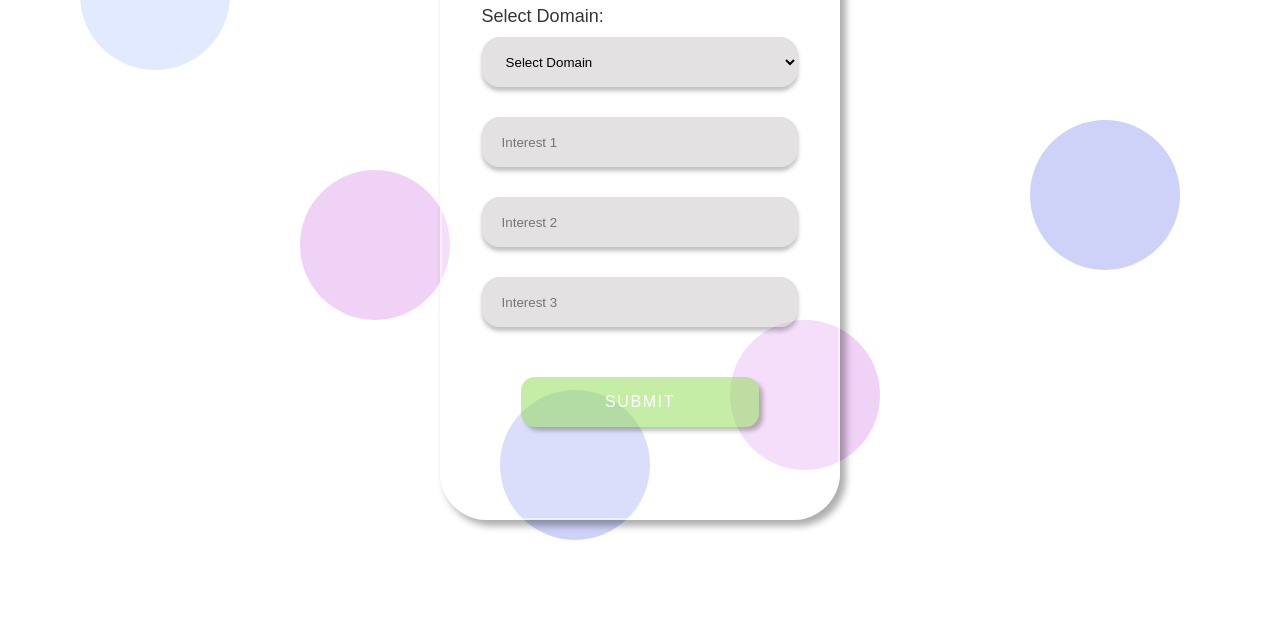
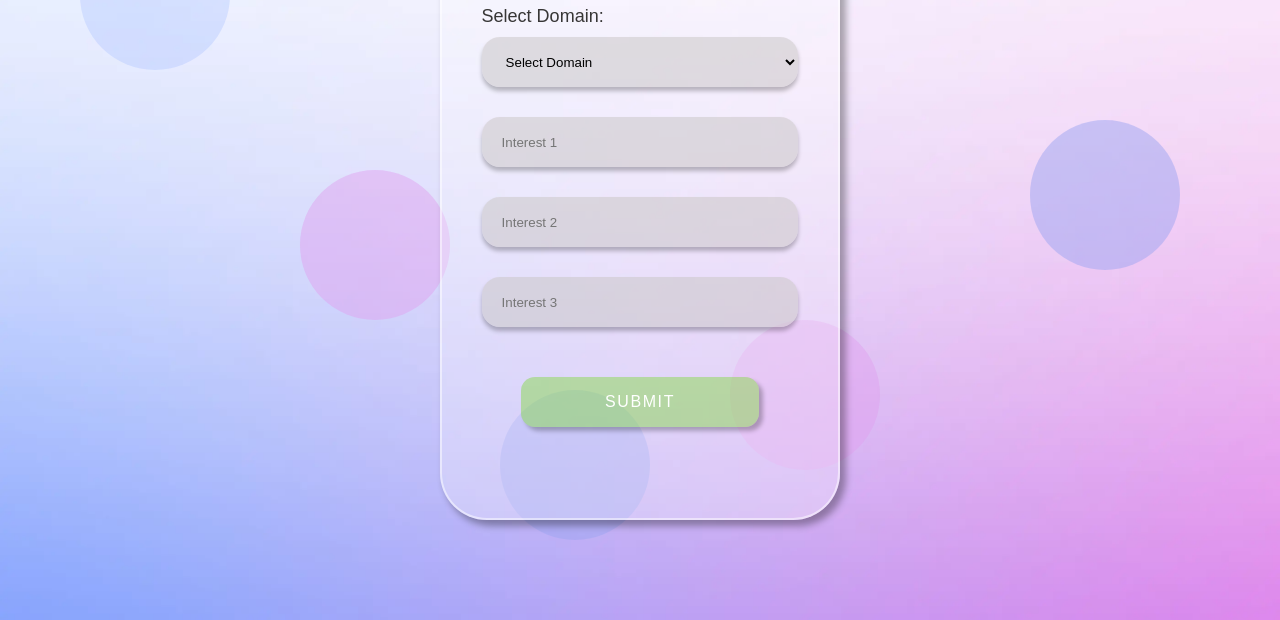
Before and after one commit to SelvaSunilkumar/SelvaSunilkumar.github.io, a plain HTML site: page index.html in a window 1280 px wide. Shown: the part 180-800 px from the top of the page. Drawn offline with Linux system fonts and the light colour scheme.

Commit message:
Added background images

```diff
--- a/style.css
+++ b/style.css
@@ -6,7 +6,7 @@
 }
 
 .container {
-    background: url('bg2@2x-12972cce5d79b4c6923f2f448c142526\ \(1\).png');
+    background: url('images/background.png');
     background-position: center;
     background-size: cover;
     width: 100%;
```
Also changed, not shown: images/background.png (added).
